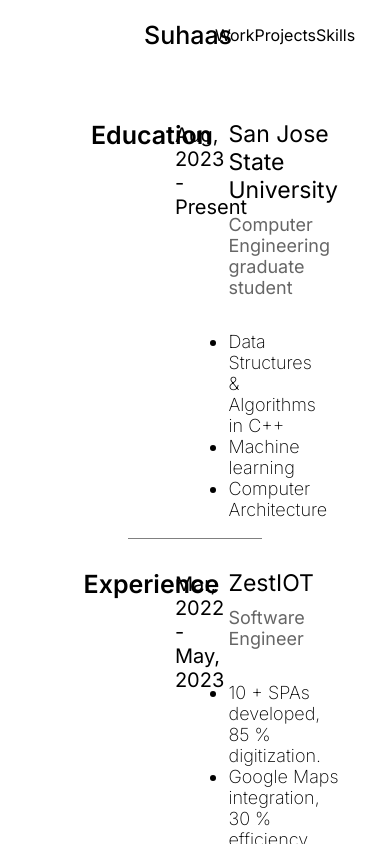
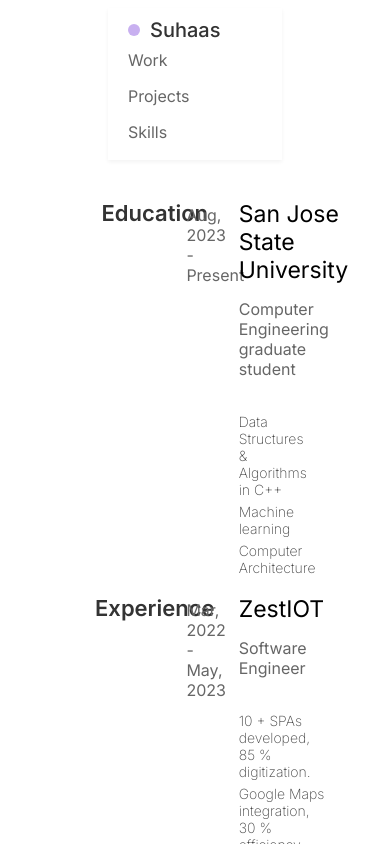
Before and after one commit to suhaasteja/portfolio_2024, a React (Vite) app: page /Work in a window 390 px wide. Shown: the top 844 px of the page. Built offline with nearby package versions, Linux system fonts and the light colour scheme.

Commit message:
few animations

```diff
--- a/src/App.css
+++ b/src/App.css
@@ -1,9 +1,11 @@
 html,
 body,#root {
   height: 100%;
+}
+*{
   box-sizing: border-box;
+
 }
-
 
 
 .flex{
--- a/src/Components/Navbar.css
+++ b/src/Components/Navbar.css
@@ -1,47 +1,72 @@
+/* Container for the navigation bar */
 .nav-container {
-    /* width: 20%; */
+    display: flex;
     justify-content: space-between;
-    margin: 20px;
+    align-items: center;
+    padding: 10px 20px;
+    background-color: #fff;
+    /* Consider a light color for a clean look */
+    box-shadow: 0 2px 4px rgba(0, 0, 0, 0.05);
 }
 
-.home{
-        width: 50%;
-            justify-content: flex-start;
-            gap: 1rem;
-}
-
-.dot{
-        width: 1rem;
-            height: 1rem;
-            background: #c8b0f0;
-            border-radius: 300px;
-}
-
-.name {
-    font-size: 25px;
-    font-family: 'Inter';
-    list-style: none;
-    text-decoration: none;
-    color: #000;
-    font-weight: 500;
-}
-
-
-.name:hover {
-    text-decoration: underline;
-}
-
-.sidenav {
-    /* width: 80%;
-
-    justify-content: right; */
-    flex-direction: column;
+/* Home section of the navbar */
+.home {
+    display: flex;
+    align-items: center;
+    justify-content: left;
     gap: 10px;
 }
 
+/* Styling for the decorative dot */
+.dot {
+    width: 12px;
+    height: 12px;
+    background: #c8b0f0;
+    border-radius: 50%;
+}
 
+/* Name link styling */
+.name {
+    font-size: 20px;
+    font-family: 'Inter', sans-serif;
+    color: #333;
+    text-decoration: none;
+    font-weight: 500;
+    transition: color 0.3s ease;
+}
+
+.name:hover {
+    color: #007bff;
+    /* Or a color that matches your theme */
+}
+
+/* General item link styling */
 .item {
-    font-family: 'Inter';
+    font-family: 'Inter', sans-serif;
+    font-size: 16px;
+    color: #666;
     text-decoration: none;
-    color: #000;
+    padding: 5px 10px;
+    transition: color 0.3s ease;
 }
+
+.item:hover {
+    color: #333;
+}
+
+/* Responsive design */
+@media (max-width: 768px) {
+    .nav-container {
+        flex-direction: column;
+        align-items: flex-start;
+    }
+
+    .home {
+        width: 100%;
+        justify-content: flex-start;
+    }
+
+    .item {
+        padding: 8px 0;
+    }
+}
--- a/src/Components/Projects.css
+++ b/src/Components/Projects.css
@@ -1,56 +1,135 @@
-
-
-.project-container {
+/* Main container for the work section */
+.projects-container {
     display: flex;
-    margin: 30px;
-    border: 1px solid #ccc;
-    /* Optional */
-    box-shadow: 0px 4px 8px rgba(0, 0, 0, 0.1);
-    /* Optional */
-}
-
-.left {
-    flex: 1;
+    flex-wrap: wrap;
+    justify-content: space-around;
     padding: 20px;
 }
 
-.title {
-    font-size: 24px;
-    font-weight: bold;
-    margin-bottom: 10px;
+/* Individual project containers */
+.project-container {
+    display: flex;
+    flex-direction: column;
+    align-items: center;
+    justify-content: space-between;
+    margin: 20px;
+    padding: 15px;
+    border: 1px solid #e1e1e1;
+    box-shadow: 0 2px 4px rgba(0, 0, 0, 0.1);
+    max-width: 300px;
 }
 
+/* Left section of the project container */
+.left {
+    width: 100%;
+    text-align: center;
+}
+
+/* Title styling */
+.title {
+    font-size: 20px;
+    font-weight: 600;
+    margin-bottom: 10px;
+    color: #333;
+}
+
+/* Subtitle styling */
 .sub {
-    font-size: 18px;
+    font-size: 16px;
     color: #666;
     margin-bottom: 15px;
 }
 
+/* Description list styling */
 .description {
-    /* list-style-type: none; */
+    list-style-type: none;
     padding: 0;
-    font-size: 18px;
+    font-size: 14px;
+    color: #444;
+}
+
+/* List items within description */
+.description .item {
+    margin-bottom: 5px;
+    line-height: 1.4;
+}
+
+/* Right section for images */
+.right {
+    width: 100%;
+    height: 200px;
+    /* Adjust height as needed */
+    background-color: #f4f4f4;
+    /* Placeholder for image */
+    margin-top: 15px;
+    display: flex;
+    justify-content: center;
+    align-items: center;
+}
+
+/* Responsive Design */
+@media (max-width: 768px) {
+    .project-container {
+        margin: 10px;
+        max-width: 100%;
+    }
+
+    .right {
+        height: 150px;
+        /* Adjust for smaller screens */
+    }
+}
+
+@keyframes fadeIn {
+    from {
+        opacity: 0;
+    }
+
+    to {
+        opacity: 1;
+    }
+}
+
+.project-container {
+    /* Existing styles... */
+    opacity: 0;
+    animation: fadeIn 0.8s ease-out forwards;
+    animation-delay: calc(0.2s * var(--container-index));
+}
+
+.title {
+    /* Existing styles... */
+    transition: color 0.3s ease-in-out;
+}
+
+.title:hover {
+    color: #0056b3;
+    /* Or any other color that fits the theme */
 }
 
 .description .item {
-    margin-bottom: 5px;
-    line-height: 1.6;
+    /* Existing styles... */
+    transition: transform 0.3s ease, opacity 0.3s ease;
 }
 
-.right {
-    width: 300px;
-    /* Adjust as needed */
-    background-color: #f4f4f4;
-    /* Placeholder color */
+.description .item:hover {
+    transform: translateY(-2px);
+    opacity: 0.8;
 }
 
-/* Responsive Styles */
+.work-img-container {
+    /* Existing styles... */
+    transition: transform 0.3s ease-in-out;
+}
+
+.work-img-container:hover {
+    transform: scale(1.05);
+}
+
 @media (max-width: 768px) {
     .project-container {
-        flex-direction: column;
-    }
-
-    .right {
-        width: 100%;
+        /* Existing styles... */
+        animation-delay: 0s;
+        /* Remove delay on smaller screens for better performance */
     }
 }
--- a/src/Components/Projects.jsx
+++ b/src/Components/Projects.jsx
@@ -31,18 +31,18 @@ export default function Projects() {
         }
     ];
     return (
-        <div className='work-container'>
+        <div className='projects-container'>
             {
                 content.map((obj, i) => {
                     const { title, sub, description } = obj;
                     return (
-                        <div className="project-container flex" key={i}>
+                        <div className="project-container flex" key={i} style={{ '--container-index': i }}>
                             <div className="left flex-col">
                                 <div className="title">{title}</div>
                                 <div className="sub">{sub}</div>
                                 <ul className="description">{description.map((item, i) => {
                                     return (
-                                        <li key={i} className='item'>{item}</li>
+                                        <li key={i} className='item' style={{ '--item-index': i }}>{item}</li>
                                     )
                                 })}</ul>
                             </div>
--- a/src/Components/Skills.css
+++ b/src/Components/Skills.css
@@ -8,6 +8,7 @@
     justify-items: center;
     /* Centers items horizontally in their cell */
     align-items: center;
+    margin-top: 30px;
 }
 
 
@@ -27,3 +28,60 @@
     text-align: center;
     font-family: "Inter";
 }
+
+
+.skill-box {
+    width: 5rem;
+    height: 5rem;
+    transition: transform 0.3s ease-in-out;
+}
+
+.skill-box:hover {
+    transform: scale(1.1);
+}
+
+@keyframes fadeIn {
+    from {
+        opacity: 0;
+    }
+
+    to {
+        opacity: 1;
+    }
+}
+
+.skill-box img {
+    width: 100%;
+    height: 100%;
+    object-fit: contain;
+    animation: fadeIn 1s ease-out;
+    cursor: pointer;
+}
+
+
+.img-caption {
+    text-align: center;
+    font-family: "Inter";
+    transform: translateY(10px);
+    transition: transform 0.3s ease-in-out, opacity 0.3s ease-in-out;
+    opacity: 0;
+}
+
+.skill-box:hover .img-caption {
+    transform: translateY(0);
+    opacity: 1;
+}
+
+/* @keyframes rotate {
+    0% {
+        transform: rotate(0deg);
+    }
+
+    100% {
+        transform: rotate(360deg);
+    }
+}
+
+.skill-box img:hover {
+    animation: rotate 20s linear infinite;
+} */
--- a/src/Components/Work.css
+++ b/src/Components/Work.css
@@ -1,56 +1,111 @@
+/* Main container for the work section */
 .work-container {
-    /* max-width: 1200px; */
     margin: 20px auto;
     padding: 20px;
 }
 
+/* Individual work sections */
 .work-section {
+    opacity: 0;
+    animation: fadeIn 0.8s ease-out forwards;
+    animation-delay: calc(0.2s * var(--section-index));
     display: flex;
+    justify-content: space-between;
+    flex-direction: row;
     align-items: start;
-    justify-content: space-between;
-    width: 100%;
-    border-bottom: 0.5px solid grey;
-    margin: 30px 0;
 }
 
+/* Heading of each work section */
 .work-section .heading {
-    width: 35%;
-    font-family: "Inter";
-    font-size: 25px;
-    font-style: normal;
+    font-family: "Inter", sans-serif;
+    font-size: 22px;
     font-weight: 600;
-    line-height: normal;
+    margin-bottom: 15px;
+    color: #333;
+    width: 40%;
 }
 
-.info-container {
-    width: 100%;
+/* Container for the work information */
+.all-info-container {
+    width: 70%;
     display: flex;
-    justify-content: space-between;
-    align-items: baseline;
+    flex-direction: column;
+    gap: 15px;
 }
 
-.duration {
-    width: 50%;
-    font-family: "Inter";
-    font-size: 20px;
-    font-style: normal;
-    font-weight: 400;
-    line-height: normal;
+/* Individual info container */
+.info-container {
+    display: flex;
+    /* flex-direction: column; */
+    gap: 10px;
 }
 
+/* Date or duration of each work experience */
+.duration {
+    font-family: "Inter", sans-serif;
+    font-size: 16px;
+    font-weight: 400;
+    color: #666;
+    width: 40%;
+    margin: 0.3rem;
+}
+
+/* Information block */
 .information {
-    width: 50%;
     display: flex;
     flex-direction: column;
+    gap: 5px;
+    width: 60%;
     align-items: start;
-    justify-content: space-between;
+    justify-content: start;
 }
 
+/* Title with link */
+.title {
+    font-family: "Inter", sans-serif;
+    font-size: 18px;
+    color: #0056b3;
+    text-decoration: none;
+    font-weight: 500;
+    transition: color 0.3s ease;
+}
 
-.all-info-container {
-    width: 80%;
-    display: flex;
-    flex-direction: column;
-    justify-content: space-between;
-    align-items: flex-end;
+.title:hover {
+    color: #003366;
 }
+
+/* Subtitle */
+.sub {
+    font-size: 16px;
+    color: #666;
+}
+
+/* Description list */
+.description {
+    list-style-type: none;
+    padding: 0;
+    font-size: 14px;
+    color: #444;
+}
+
+/* List items */
+.description li {
+    margin-bottom: 5px;
+}
+
+/* Fade-in animation for work sections */
+@keyframes fadeIn {
+    from {
+        opacity: 0;
+    }
+
+    to {
+        opacity: 1;
+    }
+}
+
+.work-section {
+    opacity: 0;
+    animation: fadeIn 0.8s ease-out forwards;
+    animation-delay: calc(0.2s * var(--section-index));
+}
--- a/src/Components/Work.jsx
+++ b/src/Components/Work.jsx
@@ -9,6 +9,7 @@ export default function Work() {
                 {
                     date: "Aug, 2023 - Present",
                     title: "San Jose State University",
+                    link: "https://www.sjsu.edu/",
                     sub: "Computer Engineering graduate student",
                     description: [
                         "Data Structures & Algorithms in C++",
@@ -24,6 +25,7 @@ export default function Work() {
                 {
                     date: "Mar, 2022 - May, 2023",
                     title: "ZestIOT",
+                    link: "https://www.zestiot.com/",
                     sub: "Software Engineer",
                     description: [
                         "10 + SPAs developed, 85 % digitization.",
@@ -37,6 +39,7 @@ export default function Work() {
                 {
                     date: "Sep, 2021 - Dec, 2021",
                     title: "Intelloger",
+                    link: "https://www.intelloger.com/",
                     sub: "Intern",
                     description: [
                         "HTML / CSS / JS skills, practical work.",
@@ -51,7 +54,7 @@ export default function Work() {
         {
             content.map((item, i) => {
                 const { heading, info } = item;
-                return <div className="work-section" key={i}>
+                return <div className="work-section" key={i} style={{ '--section-index': i }}>
                     <div className="heading flex">{heading}</div>
                     <div className="all-info-container">
                         {
@@ -59,11 +62,12 @@ export default function Work() {
                                 const { date,
                                     title,
                                     sub,
-                                    description } = el;
+                                    description,
+                                link } = el;
                                 return <div className='info-container' key={j}>
                                     <div className="duration">{date}</div>
                                     <div className="information">
-                                        <div className="title">{title}</div>
+                                        <a href={link} target='__blank' className="title">{title}</a>
                                         <div className="sub">{sub}</div>
                                         <ul className="description">{
                                             description.map((point, k) => {
```
Also changed, not shown: src/Components/About.css (+55 -1 lines).
